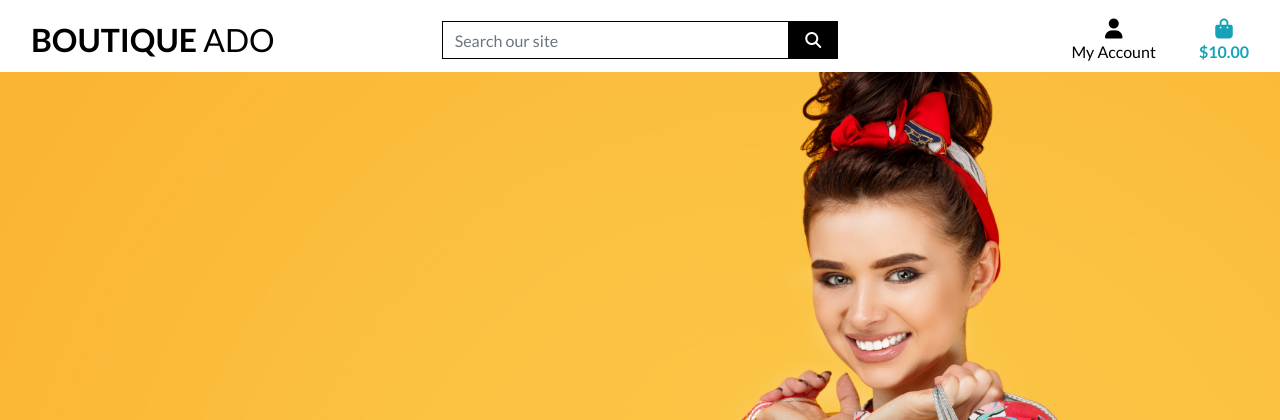
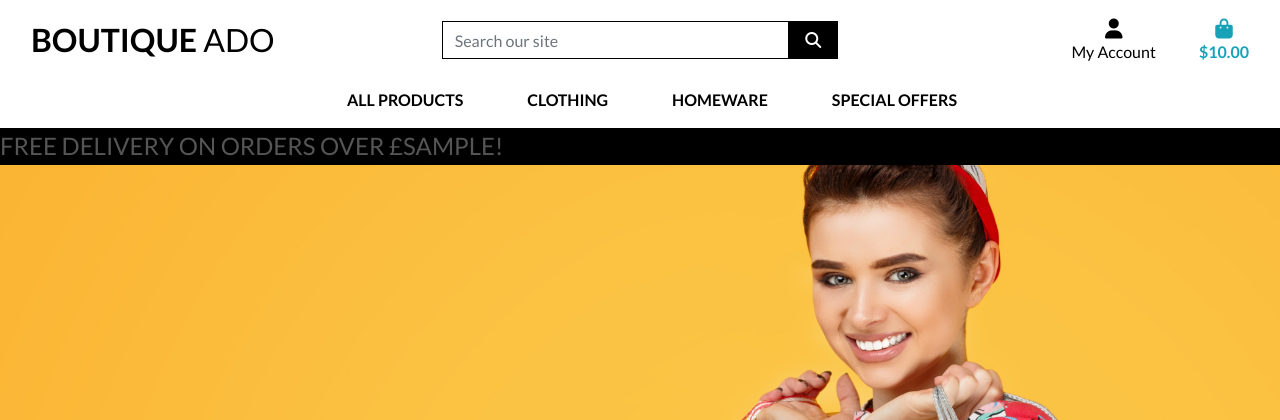
Before and after one commit to Arcandrus/boutique_ado_v1, a Django app: template templates/base.html in a window 1280 px wide. Shown: the top 420 px of the page. Run offline with Django 3.2, Linux system fonts and the light colour scheme; the template is opened without the code that fills it: most values are stand-ins (such as "Sample title", 1, 10 or a date in 2020); some libraries are stand-ins or nearby versions.

Commit message:
Added main nav bar and mobile header to base.html

```diff
--- a/static/css/base.css
+++ b/static/css/base.css
@@ -5,7 +5,7 @@ html {
 body {
     background: url('/media/homepage_background_cropped.jpg') no-repeat center center fixed;
     background-size: cover;
-    height: calc(100vh -164px);
+    height: calc(100vh - 164px);
     color: #555;
     font-family: 'lato';
 }
@@ -55,6 +55,10 @@ body {
     border: 1px solid black !important;
 }
 
+.bg-black {
+    background: #000 !important;
+}
+
 /* -------------------------------- Media Queries */
 
 /* Slightly larger container on xl screens */
--- a/templates/base.html
+++ b/templates/base.html
@@ -19,7 +19,9 @@
     <link rel="stylesheet" href="https://cdn.jsdelivr.net/npm/bootstrap@4.6.2/dist/css/bootstrap.min.css"
         integrity="sha384-xOolHFLEh07PJGoPkLv1IbcEPTNtaed2xpHsD9ESMhqIYd0nLMwNLD69Npy4HI+N" crossorigin="anonymous">
     <!-- Googlefonts Import-->
-    <link href="https://fonts.googleapis.com/css2?family=Lato:ital,wght@0,100;0,300;0,400;0,700;0,900;1,100;1,300;1,400;1,700;1,900&display=swap" rel="stylesheet">
+    <link
+        href="https://fonts.googleapis.com/css2?family=Lato:ital,wght@0,100;0,300;0,400;0,700;0,900;1,100;1,300;1,400;1,700;1,900&display=swap"
+        rel="stylesheet">
     <!-- Core Custom CSS -->
     <link href="{% static 'css/base.css' %}" rel="stylesheet">
     {% endblock %}
@@ -49,7 +51,7 @@
 
 <body>
     <header class="container-fluid fixed-top">
-        <div class="row bg-white pt-lg-2 d-none d-lg-flex">
+        <div id="topnav" class="row bg-white pt-lg-2 d-none d-lg-flex">
             <div class="col-12 col-lg-4 my-auto py-1 py-lg-0 text-center text-lg-left">
                 <a href="{% url 'home' %}" class="nav-link main-logo-link">
                     <h2 class="logo-font text-black my-0"><strong>Boutique</strong> Ado</h2>
@@ -111,6 +113,19 @@
                 </ul>
             </div>
         </div>
+        <div class="row bg-white">
+            <nav class="navbar navbar-expand-lg navbar-light w-100">
+                <button class="navbar-toggler" type="button" data-toggle="collapse" data-target="#main-nav"
+                    aria-controls="main-nav" aria-expanded="false" aria-label="Toggle navigation">
+                    <span class="navbar-toggler-icon"></span>
+                </button>
+                {% include 'includes/mobile_top_header.html' %}
+                {% include 'includes/main_nav.html' %}
+            </nav>
+        </div>
+        <div class="row bg-black">
+            <h4 class="logo-font my-1">Free delivery on orders over £{{ free_shipping_threshold }}!</h4>
+        </div>
     </header>
 
     {% if messages %}
--- /dev/null
+++ b/templates/includes/main_nav.html
@@ -0,0 +1,50 @@
+<div class="collapse navbar-collapse" id="main-nav">
+    <ul class="navbar-nav w-auto mx-auto">
+        <li class="nav-item dropdown">
+            <a class="logo-font font-weight-bold nav-link text-black mr-5" href="#" id="all-products-link" data-toggle="dropdown" aria-haspopup="true" aria-expanded="false">
+                All Products
+            </a>
+            <div class="dropdown-menu border-0" aria-labelledby="all-products-link">
+                <a href="" class="dropdown-item">By Price</a>
+                <a href="" class="dropdown-item ">By Rating</a>
+                <a href="" class="dropdown-item ">By Category</a>
+                <a href="" class="dropdown-item">All Products</a>
+            </div>
+        </li>
+
+        <li class="nav-item dropdown">
+            <a class="logo-font font-weight-bold nav-link text-black mr-5" href="#" id="clothing-link" data-toggle="dropdown" aria-haspopup="true" aria-expanded="false">
+                Clothing
+            </a>
+            <div class="dropdown-menu border-0" aria-labelledby="clothing-link">
+                <a href="" class="dropdown-item">Activewear &amp; Essentials</a>
+                <a href="" class="dropdown-item">Jeans</a>
+                <a href="" class="dropdown-item">Shirts</a>
+                <a href="" class="dropdown-item">All Clothing</a>
+            </div>
+        </li>
+
+        <li class="nav-item dropdown">
+            <a class="logo-font font-weight-bold nav-link text-black mr-5" href="#" id="homeware-link" data-toggle="dropdown" aria-haspopup="true" aria-expanded="false">
+                Homeware
+            </a>
+            <div class="dropdown-menu border-0" aria-labelledby="homeware-link">
+                <a href="" class="dropdown-item">Bed &amp; Bath</a>
+                <a href="" class="dropdown-item">Kitchen &amp; Dining</a>
+                <a href="" class="dropdown-item">All Homeware</a>
+            </div>
+        </li>
+
+        <li class="nav-item dropdown">
+            <a class="logo-font font-weight-bold nav-link text-black" href="#" id="specials-link" data-toggle="dropdown" aria-haspopup="true" aria-expanded="false">
+                Special Offers
+            </a>
+            <div class="dropdown-menu border-0" aria-labelledby="specials-link">
+                <a href="" class="dropdown-item">New Arrivals</a>
+                <a href="" class="dropdown-item">Deals</a>
+                <a href="" class="dropdown-item">Clearance</a>
+                <a href="" class="dropdown-item">All Specials</a>
+            </div>
+        </li>
+    </ul>
+</div>
--- /dev/null
+++ b/templates/includes/mobile_top_header.html
@@ -0,0 +1,56 @@
+<li class="list-inline-item">
+    <a class="text-black nav-link d-block d-lg-none" href="#" id="mobile-search" data-toggle="dropdown" aria-haspopup="true" aria-expanded="false">
+        <div class="text-center">
+            <div><i class="fas fa-search fa-lg"></i></div>
+            <p class="my-0">Search</p>
+        </div>
+    </a>
+    <div class="dropdown-menu border-0 w-100 p-3 rounded-0 my-0" aria-labelledby="mobile-search">
+        <form class="form" method="GET" action="">
+            <div class="input-group w-100">
+                <input class="form-control border border-black rounded-0" type="text" name="q" placeholder="Search our site">
+                <div class="input-group-append">
+                    <button class="form-control form-control btn btn-black border border-black rounded-0" type="submit">
+                        <span class="icon">
+                            <i class="fas fa-search"></i>
+                        </span>
+                    </button>
+                </div>
+            </div>
+        </form>
+    </div>
+</li>
+<li class="list-inline-item dropdown">
+    <a class="text-black nav-link d-block d-lg-none" href="#" id="user-options" data-toggle="dropdown" aria-haspopup="true" aria-expanded="false">
+        <div class="text-center">
+            <div><i class="fas fa-user fa-lg"></i></div>
+            <p class="my-0">My Account</p>
+        </div>
+    </a>
+    <div class="dropdown-menu border-0" aria-labelledby="user-options">
+        {% if request.user.is_authenticated %}
+            {% if request.user.is_superuser %}
+                <a href="{% url 'account_logout' %}" class="dropdown-item">Product Management</a>
+            {% endif %}
+            <a href="" class="dropdown-item">My Profile</a>
+            <a href="{% url 'account_logout' %}" class="dropdown-item">Logout</a>
+        {% else %}
+            <a href="{% url 'account_signup' %}" class="dropdown-item">Register</a>
+            <a href="{% url 'account_login' %}" class="dropdown-item">Login</a>
+        {% endif %}
+    </div>
+</li>
+<li class="list-inline-item">
+    <a class="{% if grand_total %}text-primary font-weight-bold{% else %}text-black{% endif %} nav-link d-block d-lg-none" href="">
+        <div class="text-center">
+            <div><i class="fas fa-shopping-bag fa-lg"></i></div>
+            <p class="my-0">
+                {% if grand_total %}
+                    ${{ grand_total|floatformat:2 }}
+                {% else %}
+                    $0.00
+                {% endif %}
+            </p>
+        </div>
+    </a>
+</li>
```
